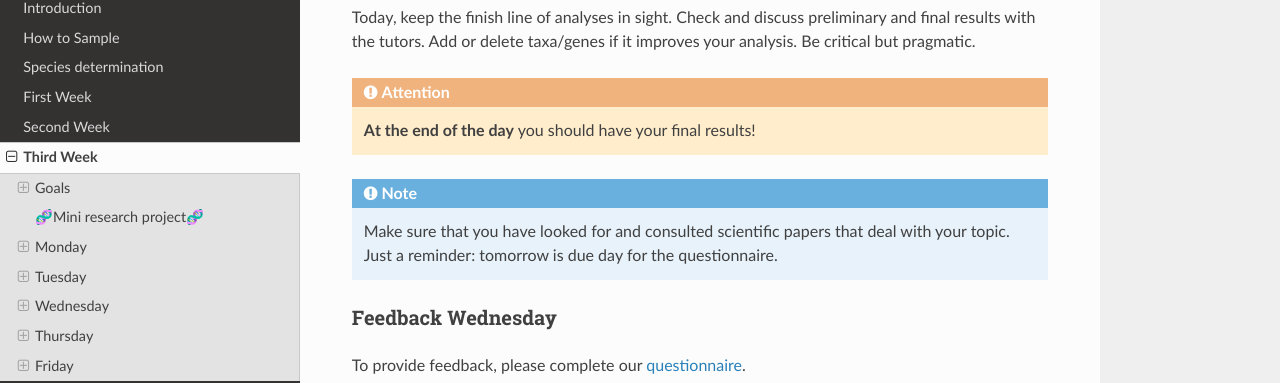
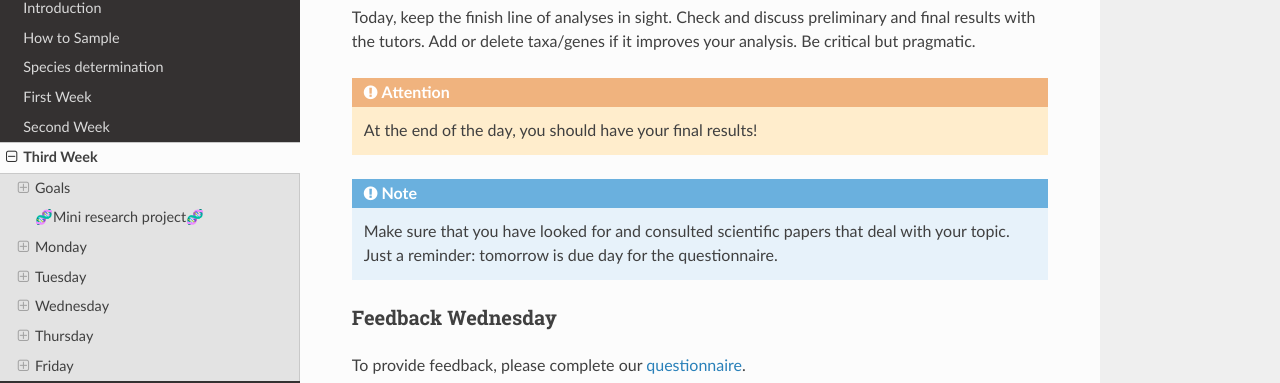
Before and after one commit to bheimbu/evolutionary_ecology, a Sphinx documentation site: the page built from docs/source/third_week.rst, in a window 1280 px wide and 900 px high, scrolled down 3671 px. Shown: the part 137-520 px from the top of the window. Built offline with Sphinx 7.4.7 and the Read the Docs theme 2.0.0, drawn with Linux system fonts in a browser that asks for light colours.

```diff
--- a/docs/source/third_week.rst
+++ b/docs/source/third_week.rst
@@ -148,7 +148,7 @@ Today, keep the finish line of analyses in sight. Check and discuss preliminary
 
 .. attention::
 
-  **At the end of the day** you should have your final results!
+  At the end of the day, you should have your final results!
 
 .. note::
 
```
